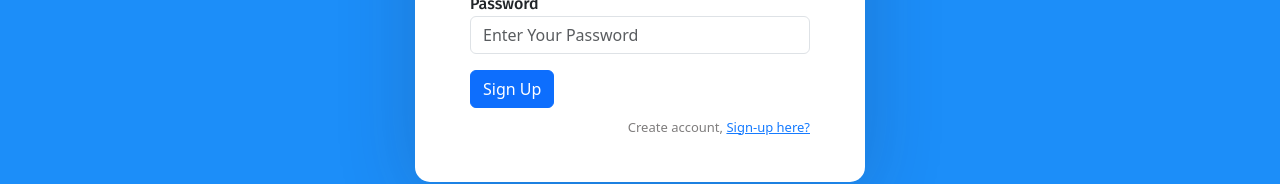
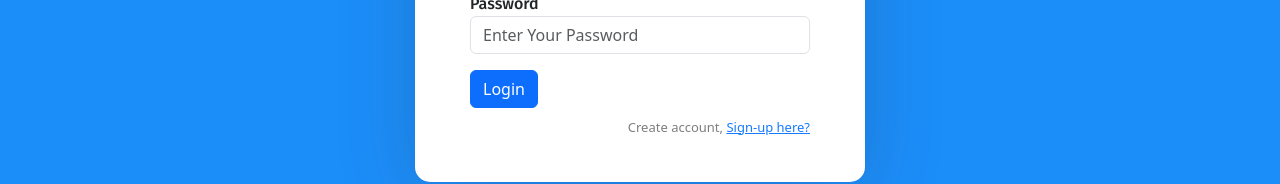
Before and after one commit to mern-web-devlopment-project/react-login-signup, a React (Create React App) app: page / in a window 1280 px wide. Shown: the part 397-581 px from the top of the page. Built offline with nearby package versions, Linux system fonts and the light colour scheme.

Commit message:
Login page created

```diff
--- a/src/components/LoginComponent/LoginComponent.jsx
+++ b/src/components/LoginComponent/LoginComponent.jsx
@@ -78,7 +78,7 @@
           />
         </div>
         <div>
-          <button type='submit' className='btn btn-primary'>Sign Up</button>
+          <button type='submit' className='btn btn-primary'>Login</button>
         </div>
         <p className='forgot-password text-right'>
           Create account, <a href='/signup'>Sign-up here?</a>
```
